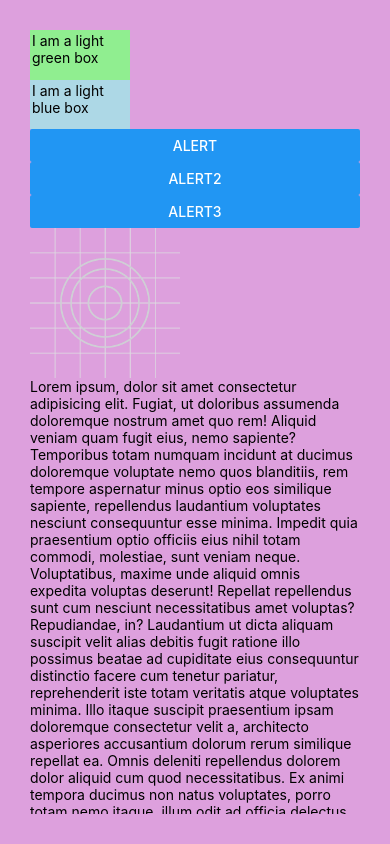
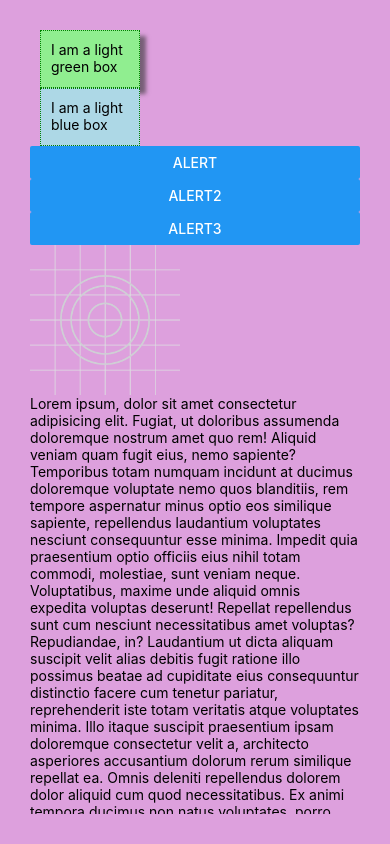
Before and after one commit to JustFelix-Dev/react-native, a React Native app: screen / in a window 390 px wide. Built offline with nearby package versions, Linux system fonts and the light colour scheme.

Commit message:
styles inheritance

```diff
--- a/App.js
+++ b/App.js
@@ -9,9 +9,22 @@ const App = () => {
 
   const styles = StyleSheet.create({
     container: { flex:1,backgroundColor:"plum",padding:30 },
-    box:{height:100,width:100,padding:2},
-    lightgreen:{ backgroundColor:'lightgreen' },
-    lightblue:{ backgroundColor:'lightblue' }
+    box:{height:100,width:100,padding:10,marginHorizontal:10,borderWidth:1,borderColor:'green',borderStyle:"dotted"},
+    boxShadow:{
+      shadowColor:"#333333",
+      shadowOffset:{
+        height:6,
+        width:6,
+      },
+      shadowOpacity: 0.6,
+      shadowRadius: 4
+    },
+    androidShadow:{
+      shadowColor:"#333",
+      elevation:40
+    },
+    lightgreen:{backgroundColor:'lightgreen'},
+    lightblue:{backgroundColor:'lightblue'}
   })
 
   return (
@@ -19,8 +32,8 @@ const App = () => {
     {/* <StatusBar backgroundColor={'plum'} barStyle={'dark-content'} /> */}
 
     {/* MULTIPLE STYLES*/}
-    <Text style={[styles.box,styles.lightgreen]}>I am a light green box</Text>
-    <Text style={[styles.box,styles.lightblue]}  >I am a light blue box</Text>
+    <Text style={[styles.box,styles.lightgreen,styles.boxShadow]}>I am a light green box</Text>
+    <Text style={[styles.box,styles.lightblue,styles.androidShadow]}>I am a light blue box</Text>
 
     {/* ACTIVITY INDICATOR! */}
     {/* <ActivityIndicator/>
```
